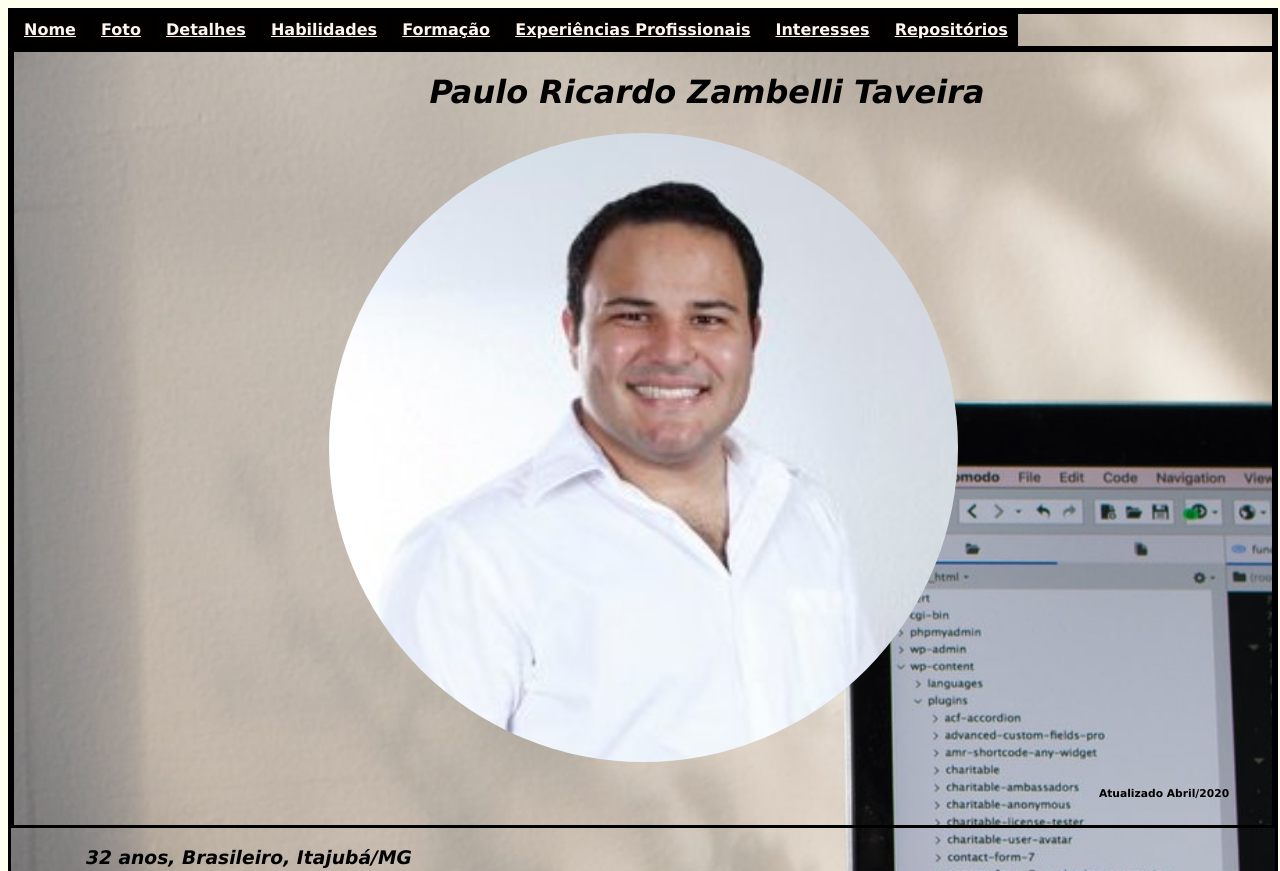
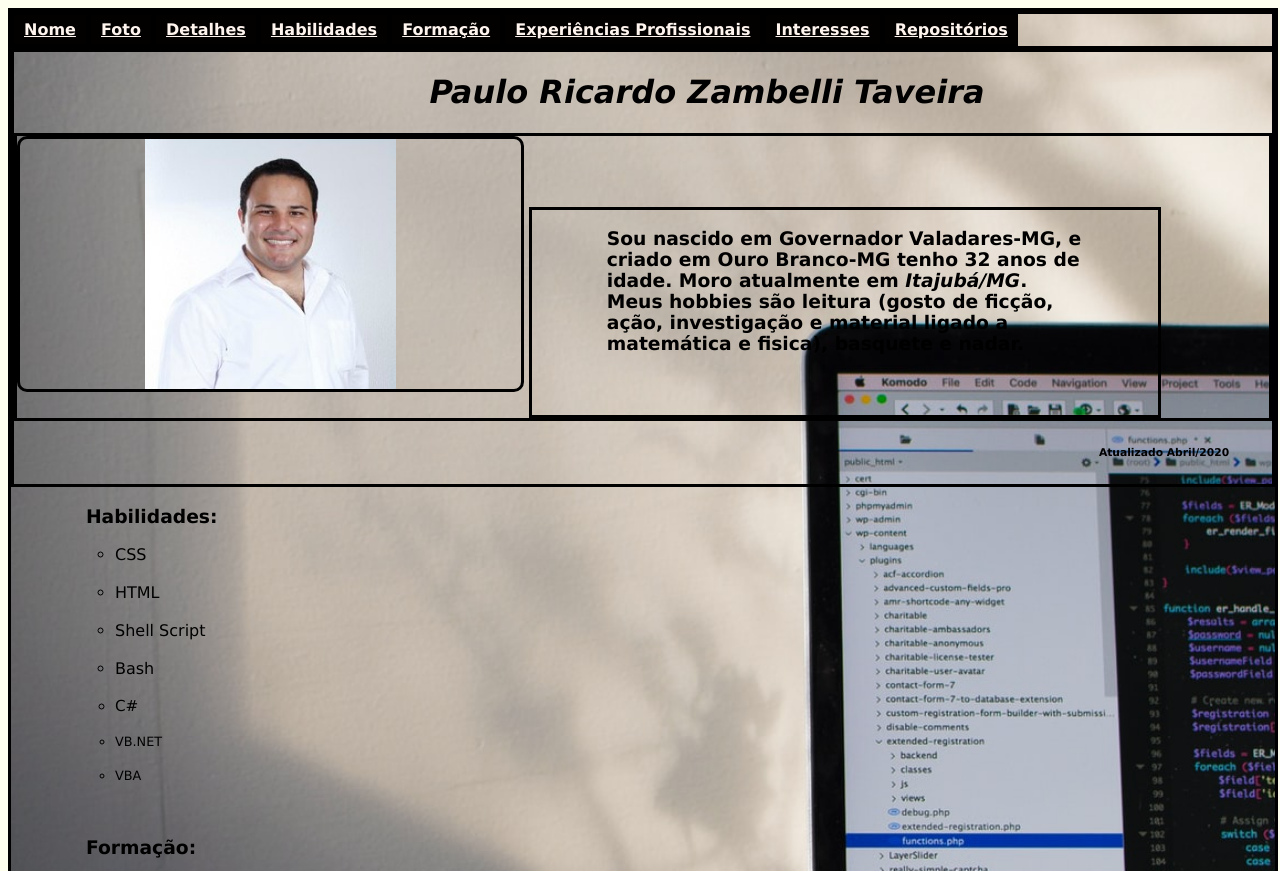
Before and after one commit to pauloricardoz/pauloricardoz.github.io, a plain HTML site: page index.html in a window 1280 px wide. Shown: the top 871 px of the page. Drawn offline with Linux system fonts and the light colour scheme.

Commit message:
picture and description done

```diff
--- a/index.html
+++ b/index.html
@@ -26,15 +26,26 @@
         <div>
 
             <h1 id="nome"><em>Paulo Ricardo Zambelli Taveira</em></h1>
+            <div >
+                <div class="sideOfPicture imagem">
+                    <img  id="foto_Paulo" src="Paulo.jpg"
+                        alt="Foto de Paulo Ricardo Zambelli Taveira" width="100" class="center">
+                </div>
+                <div class="sideOfPicture descriptionPerson">
+                    <h3 id="detalhes" style="text-align: left;">Sou nascido em Governador Valadares-MG, e criado em Ouro Branco-MG
+                        tenho 32 anos de idade. Moro atualmente em <em>Itajubá/MG</em>. Meus hobbies são leitura
+                        (gosto de ficção, ação, investigação e material ligado a matemática e fisica), basquete e
+                        nadar.<br><br><br></h3>
+                </div>
 
-            <img class="imagem center" id="foto_Paulo" src="Paulo.jpg" alt="Foto de Paulo Ricardo Zambelli Taveira"
-                width="400" class="center">
+            </div>
+
             <h6 class="text_align"> Atualizado Abril/2020</h6>
 
         </div>
 
 
-        <h3 id="detalhes" class="italico">32 anos, <em>Brasileiro</em>, <em>Itajubá/MG</em></h3>
+
         <h3 id="habilidades">Habilidades:</h3>
         <ul>
             <li class="tam_hab1">CSS</li>
--- a/style.css
+++ b/style.css
@@ -52,9 +52,7 @@ h2, h3, h4, h5, h6, ul, p {
     margin-right: 4em;
 }
 
-.imagem {
-    border-radius: 400px;
-}
+
 
 .text_align {
     text-align: right;
@@ -110,3 +108,17 @@ footer {
 div {
     border-style: solid;
 }
+
+.sideOfPicture
+{
+    display: inline-block;
+    text-align: left;
+}
+.imagem {
+    border-radius: 10px;
+    width: 40%;
+}
+.descriptionPerson
+{
+    width: 50%;
+}
```
